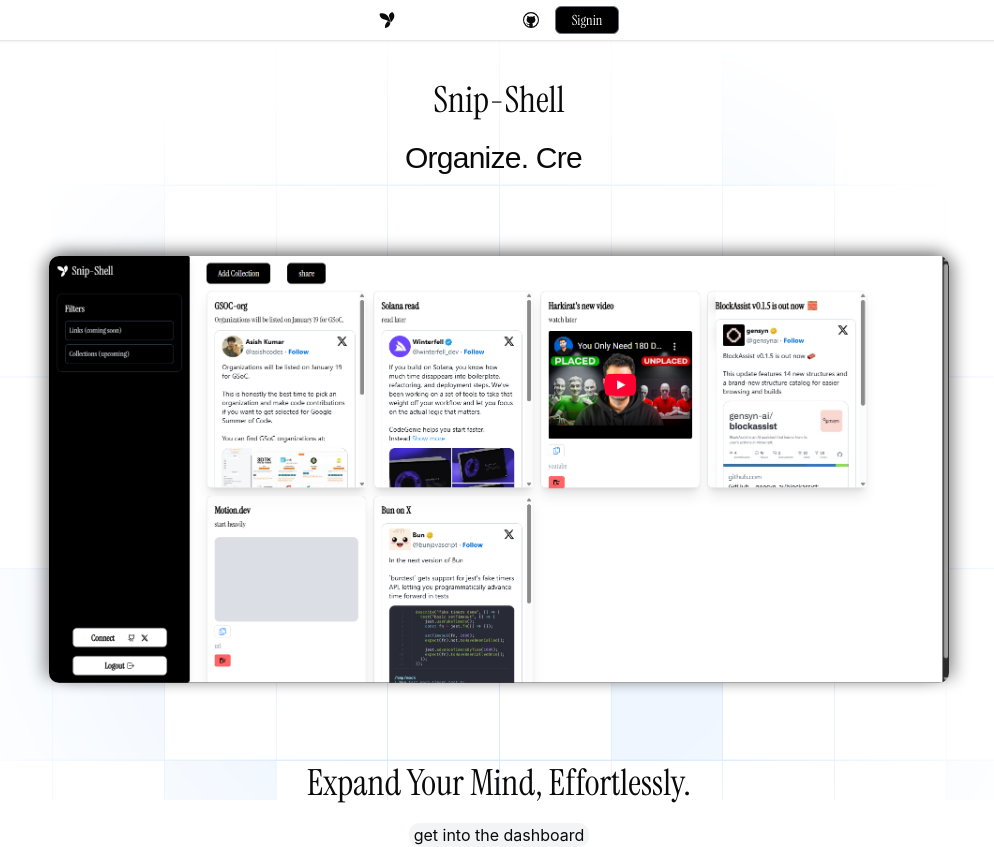
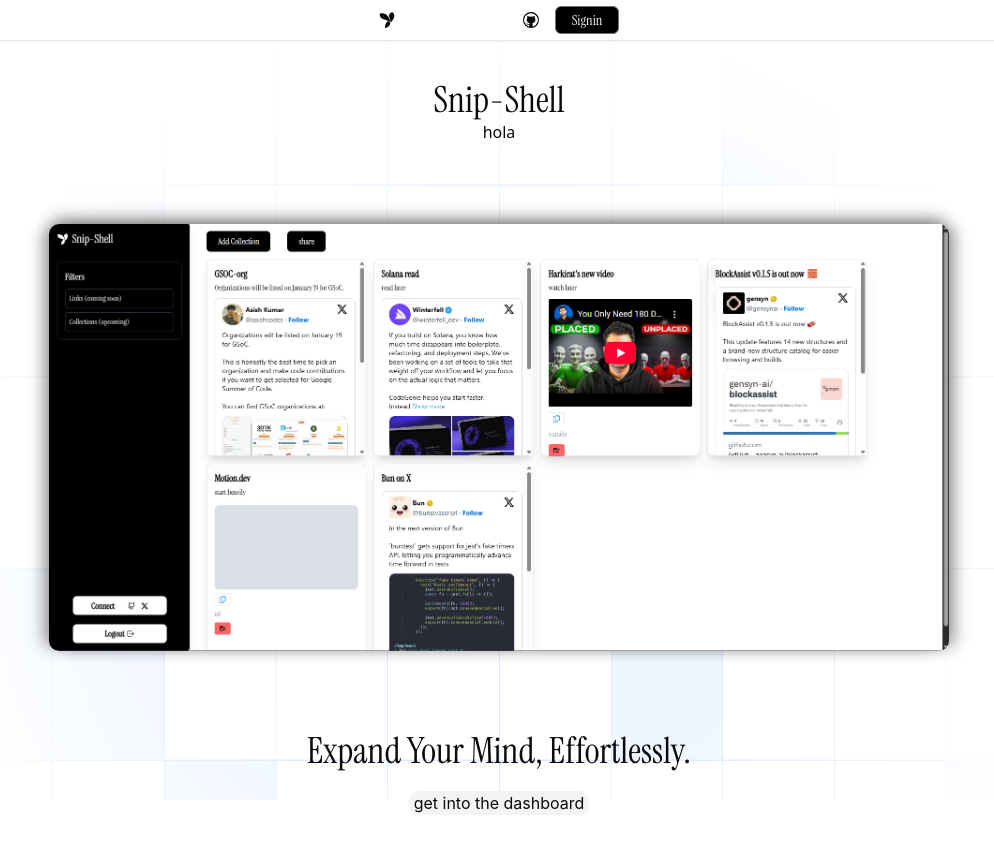
Before and after one commit to nikhil008-git/Snip-Shell, a React (Vite) app in the folder client/: page / in a window 1280 px wide. Shown: the whole page, without its empty margins (141-1135 px from the left). After the commit the page ends 815 px from the top, so only its background shows below. Built offline with nearby package versions, Linux system fonts and the light colour scheme.

Commit message:
removed one transiton

```diff
--- a/client/src/components/TextType.tsx
+++ /dev/null
@@ -1,194 +0,0 @@
-'use client';
-
-import { ElementType, useEffect, useRef, useState, createElement, useMemo, useCallback } from 'react';
-import { gsap } from 'gsap';
-
-interface TextTypeProps {
-  className?: string;
-  showCursor?: boolean;
-  hideCursorWhileTyping?: boolean;
-  cursorCharacter?: string | React.ReactNode;
-  cursorBlinkDuration?: number;
-  cursorClassName?: string;
-  text: string | string[];
-  as?: ElementType;
-  typingSpeed?: number;
-  initialDelay?: number;
-  pauseDuration?: number;
-  deletingSpeed?: number;
-  loop?: boolean;
-  textColors?: string[];
-  variableSpeed?: { min: number; max: number };
-  onSentenceComplete?: (sentence: string, index: number) => void;
-  startOnVisible?: boolean;
-  reverseMode?: boolean;
-}
-
-const TextType = ({
-  text,
-  as: Component = 'div',
-  typingSpeed = 50,
-  initialDelay = 0,
-  pauseDuration = 2000,
-  deletingSpeed = 30,
-  loop = true,
-  className = '',
-  showCursor = true,
-  hideCursorWhileTyping = false,
-  cursorCharacter = '|',
-  cursorClassName = '',
-  cursorBlinkDuration = 0.5,
-  textColors = [],
-  variableSpeed,
-  onSentenceComplete,
-  startOnVisible = false,
-  reverseMode = false,
-  ...props
-}: TextTypeProps & React.HTMLAttributes<HTMLElement>) => {
-  const [displayedText, setDisplayedText] = useState('');
-  const [currentCharIndex, setCurrentCharIndex] = useState(0);
-  const [isDeleting, setIsDeleting] = useState(false);
-  const [currentTextIndex, setCurrentTextIndex] = useState(0);
-  const [isVisible, setIsVisible] = useState(!startOnVisible);
-  const cursorRef = useRef<HTMLSpanElement>(null);
-  const containerRef = useRef<HTMLElement>(null);
-
-  const textArray = useMemo(() => (Array.isArray(text) ? text : [text]), [text]);
-
-  const getRandomSpeed = useCallback(() => {
-    if (!variableSpeed) return typingSpeed;
-    const { min, max } = variableSpeed;
-    return Math.random() * (max - min) + min;
-  }, [variableSpeed, typingSpeed]);
-
-  const getCurrentTextColor = () => {
-    if (textColors.length === 0) return;
-    return textColors[currentTextIndex % textColors.length];
-  };
-
-  useEffect(() => {
-    if (!startOnVisible || !containerRef.current) return;
-
-    const observer = new IntersectionObserver(
-      entries => {
-        entries.forEach(entry => {
-          if (entry.isIntersecting) {
-            setIsVisible(true);
-          }
-        });
-      },
-      { threshold: 0.1 }
-    );
-
-    observer.observe(containerRef.current);
-    return () => observer.disconnect();
-  }, [startOnVisible]);
-
-  useEffect(() => {
-    if (showCursor && cursorRef.current) {
-      gsap.set(cursorRef.current, { opacity: 1 });
-      gsap.to(cursorRef.current, {
-        opacity: 0,
-        duration: cursorBlinkDuration,
-        repeat: -1,
-        yoyo: true,
-        ease: 'power2.inOut'
-      });
-    }
-  }, [showCursor, cursorBlinkDuration]);
-
-  useEffect(() => {
-    if (!isVisible) return;
-
-    let timeout: NodeJS.Timeout;
-
-    const currentText = textArray[currentTextIndex];
-    const processedText = reverseMode ? currentText.split('').reverse().join('') : currentText;
-
-    const executeTypingAnimation = () => {
-      if (isDeleting) {
-        if (displayedText === '') {
-          setIsDeleting(false);
-          if (currentTextIndex === textArray.length - 1 && !loop) {
-            return;
-          }
-
-          if (onSentenceComplete) {
-            onSentenceComplete(textArray[currentTextIndex], currentTextIndex);
-          }
-
-          setCurrentTextIndex(prev => (prev + 1) % textArray.length);
-          setCurrentCharIndex(0);
-          timeout = setTimeout(() => {}, pauseDuration);
-        } else {
-          timeout = setTimeout(() => {
-            setDisplayedText(prev => prev.slice(0, -1));
-          }, deletingSpeed);
-        }
-      } else {
-        if (currentCharIndex < processedText.length) {
-          timeout = setTimeout(
-            () => {
-              setDisplayedText(prev => prev + processedText[currentCharIndex]);
-              setCurrentCharIndex(prev => prev + 1);
-            },
-            variableSpeed ? getRandomSpeed() : typingSpeed
-          );
-        } else if (textArray.length >= 1) {
-          if (!loop && currentTextIndex === textArray.length - 1) return;
-          timeout = setTimeout(() => {
-            setIsDeleting(true);
-          }, pauseDuration);
-        }
-      }
-    };
-
-    if (currentCharIndex === 0 && !isDeleting && displayedText === '') {
-      timeout = setTimeout(executeTypingAnimation, initialDelay);
-    } else {
-      executeTypingAnimation();
-    }
-
-    return () => clearTimeout(timeout);
-  }, [
-    currentCharIndex,
-    displayedText,
-    isDeleting,
-    typingSpeed,
-    deletingSpeed,
-    pauseDuration,
-    textArray,
-    currentTextIndex,
-    loop,
-    initialDelay,
-    isVisible,
-    reverseMode,
-    variableSpeed,
-    onSentenceComplete
-  ]);
-
-  const shouldHideCursor =
-    hideCursorWhileTyping && (currentCharIndex < textArray[currentTextIndex].length || isDeleting);
-
-  return createElement(
-    Component,
-    {
-      ref: containerRef,
-      className: `inline-block whitespace-pre-wrap tracking-tight ${className}`,
-      ...props
-    },
-    <span className="inline" style={{ color: getCurrentTextColor() || 'inherit' }}>
-      {displayedText}
-    </span>,
-    showCursor && (
-      <span
-        ref={cursorRef}
-        className={`ml-1 inline-block opacity-100 ${shouldHideCursor ? 'hidden' : ''} ${cursorClassName}`}
-      >
-        {cursorCharacter}
-      </span>
-    )
-  );
-};
-
-export default TextType;
--- a/client/src/layout/Hero.tsx
+++ b/client/src/layout/Hero.tsx
@@ -1,23 +1,12 @@
 import dashboard from '../assets/dashboard.png'
-import TextType from "../components/TextType";
+// import TextType from "../components/TextType";
 // import TextType from '../components/TextType';
 const Hero = () => {
   return (
   <div className="h-screen w-full bg-[url('/squares.png')] bg-no-repeat bg-top bg-[length:1200px_1100px]">
     <div className='flex flex-col items-center h-screen pt-20'>
   <div className='font-instrument text-4xl  '>Snip-Shell</div>
-<TextType  className='mt-5  text-3xl font-satoshi text-gray/80 font-thin'
- text={[
-  "Build your Second Brain",
-  "Organize. Create. Grow.",
-  "Turn ideas into action."
-]}
-
-  typingSpeed={90}
-  pauseDuration={1500}
-  showCursor={true}
-  cursorCharacter="|"
-/>
+<div>hola</div>
 <div>
   <img
     src={dashboard}
```
